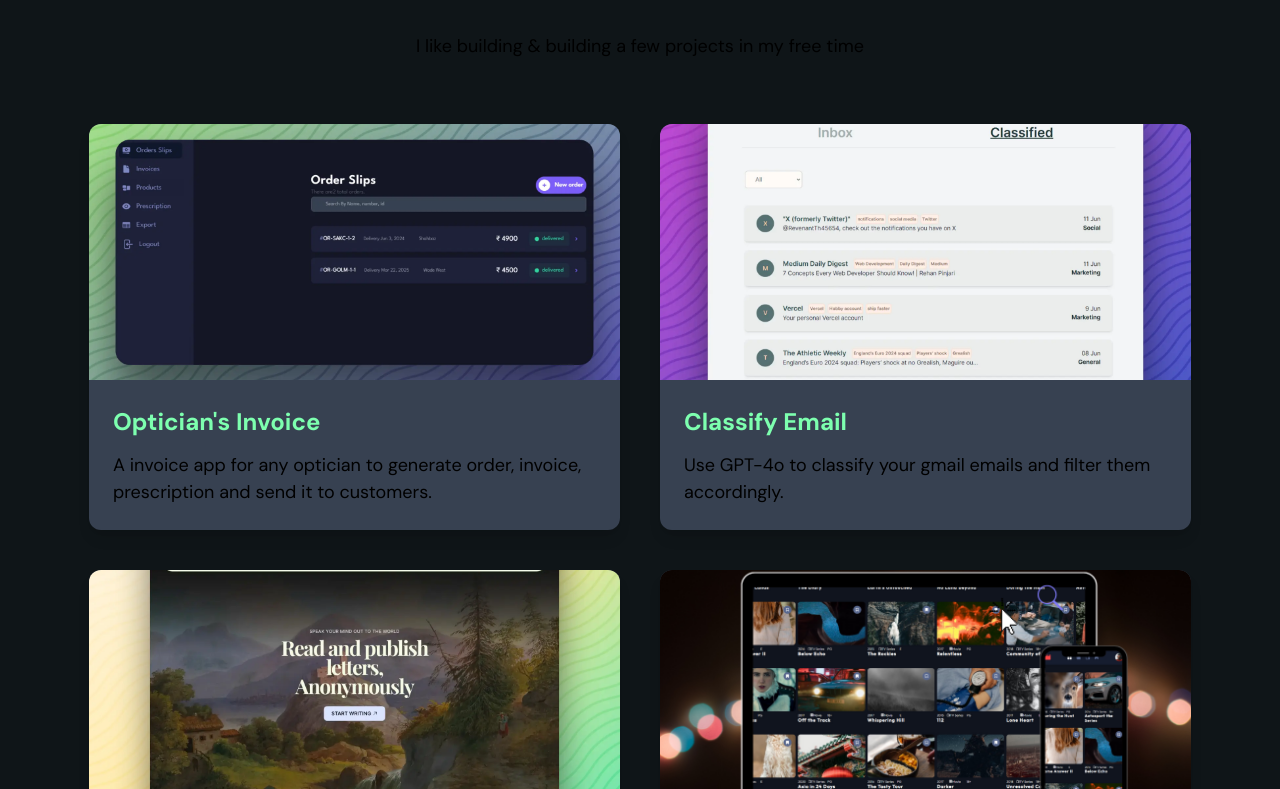
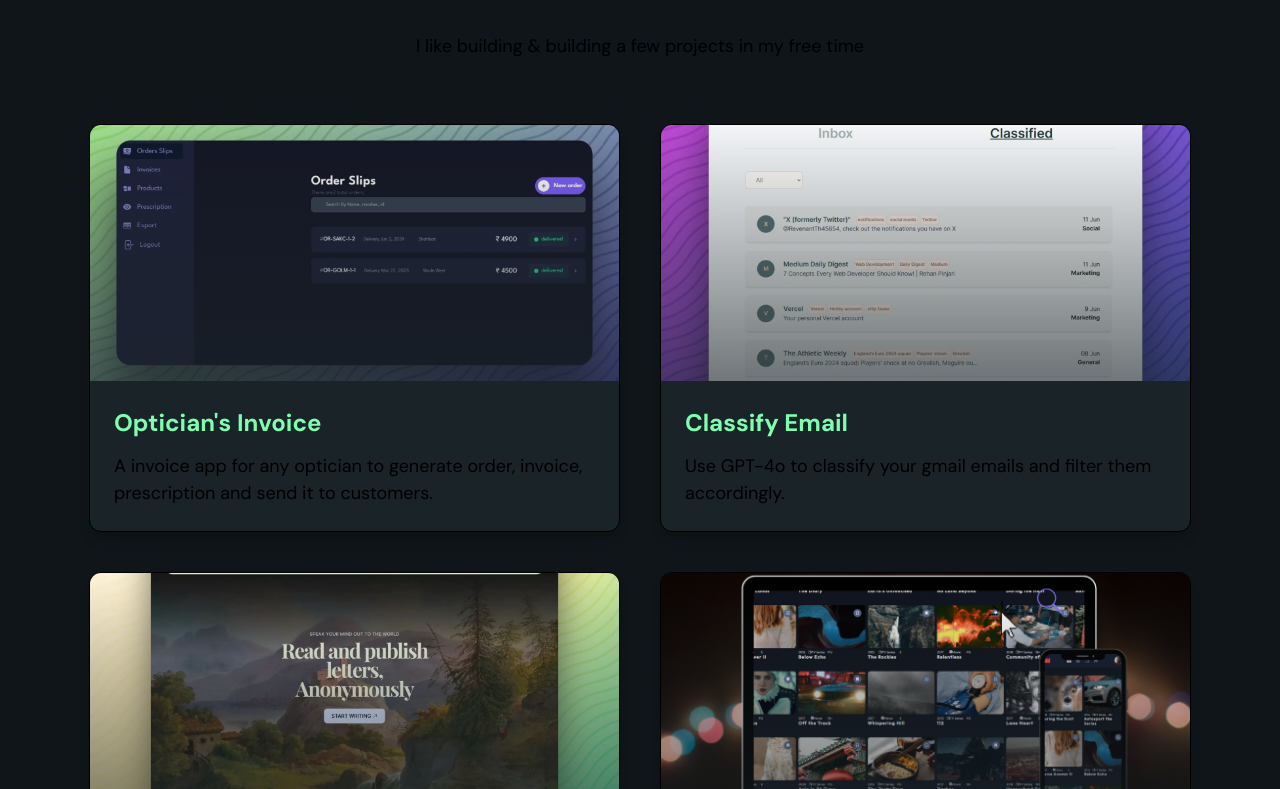
Before and after one commit to pratikdevdas/myportfolio, a Next.js app: page / in a window 1280 px wide. Shown: the part 911-1700 px from the top of the page. Built offline with nearby package versions, Linux system fonts and the light colour scheme.

Commit message:
feat: ✅ update card

```diff
--- a/components/Projects.tsx
+++ b/components/Projects.tsx
@@ -29,9 +29,10 @@ const Projects = ({ projects }: ProjectsProps) => {
           <Link
             href={`/projects/${project.id}`}
             key={project.id}
-            className="group transition-all duration-300 hover:-translate-y-2 focus:outline-none focus:ring-2 focus:ring-dark-green-fluorescent focus:ring-offset-2 focus:ring-offset-g700 rounded-xl"
+            className="group relative block"
           >
-            <article className="rounded-xl overflow-hidden bg-g700 shadow-lg hover:shadow-xl transition-shadow duration-300">
+            <article className="rounded-xl overflow-hidden bg-dark-green-950 shadow-lg transition-all duration-300
+              hover:shadow-[0_0_15px_rgba(74,222,128,0.4)] border border-gray-800 hover:border-green-400">
               <div className="relative h-64">
                 <Image
                   className="w-full h-full object-cover object-center transition-transform duration-300 group-hover:scale-105"
@@ -41,6 +42,7 @@ const Projects = ({ projects }: ProjectsProps) => {
                   alt={`${project.title} preview`}
                   priority
                 />
+                <div className="absolute inset-0 bg-gradient-to-t from-dark-green-950 to-transparent opacity-60" />
               </div>
               <div className="p-6">
                 <h3 className="text-2xl font-bold mb-3 text-dark-green-fluorescent group-hover:text-green-400 transition-colors">
```
